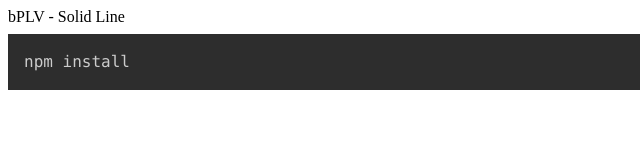
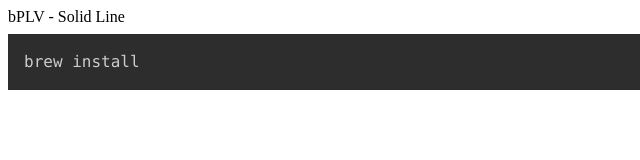
Before and after one commit to aghussb/doc-bplv, a plain HTML site: page index.html in a window 1280 px wide. Shown: the full height of the page, 0-640 px from the left. Drawn offline with Linux system fonts and the light colour scheme.

Commit message:
Add files via upload

```diff
--- a/index.html
+++ b/index.html
@@ -12,7 +12,7 @@
 <body>
     bPLV - Solid Line
     <div class="pre-code-block rounded-block">
-        <pre class="no-line-numbers"><code class="language-html">npm install</code></pre>
+        <pre class="no-line-numbers"><code class="language-html">brew install</code></pre>
     </div>
 </body>
 
```
